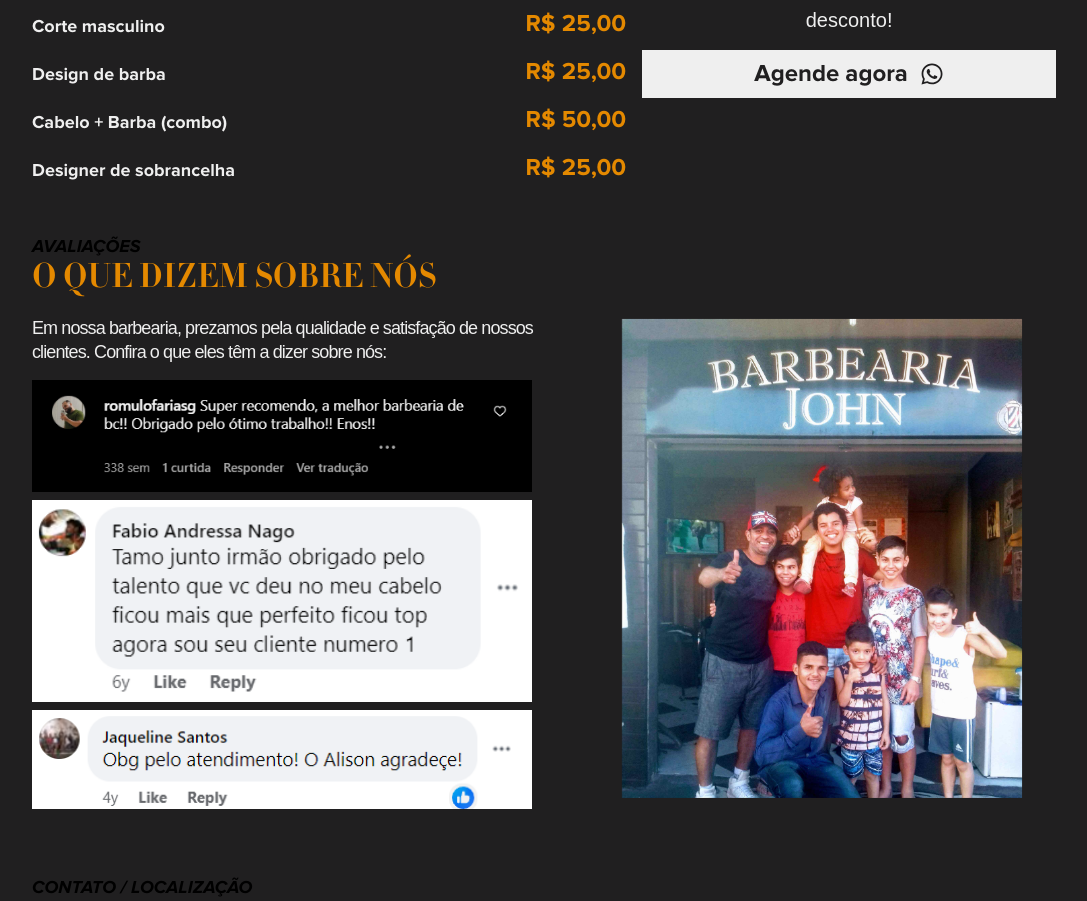
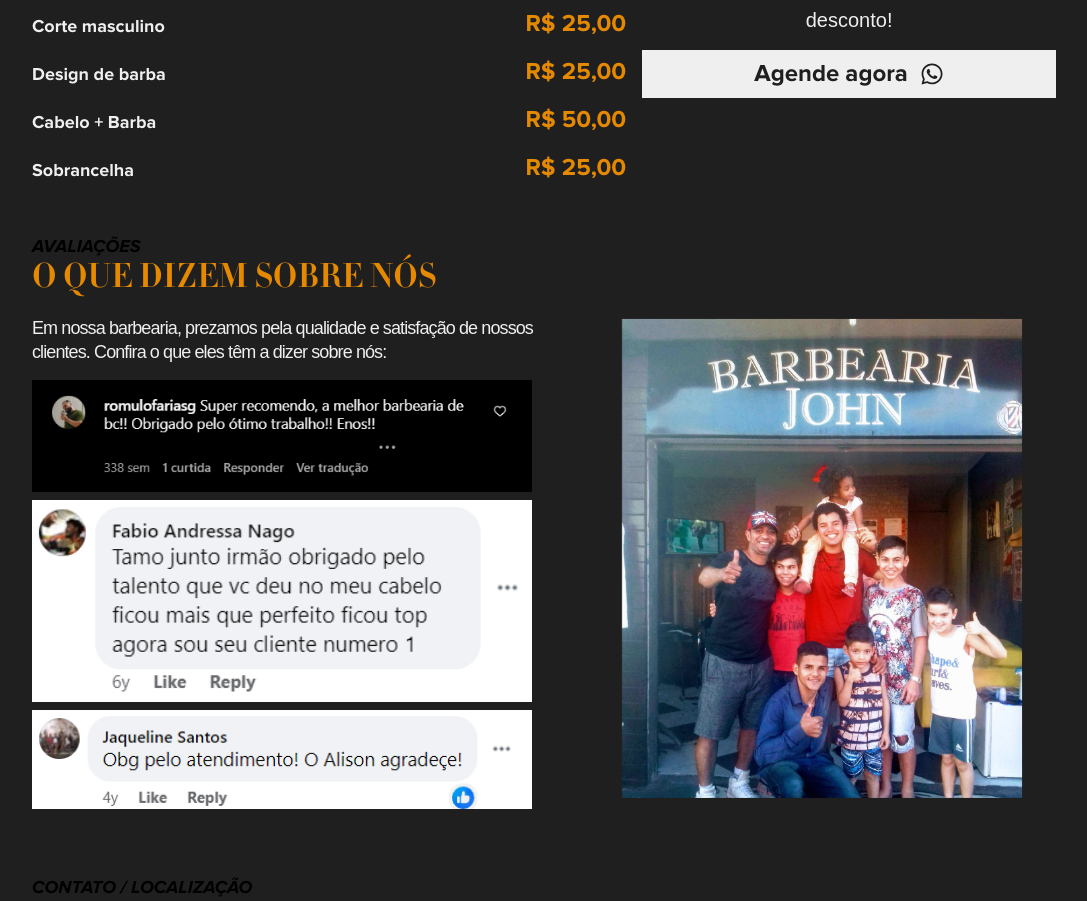
Before and after one commit to Tiago-Silverio-da-Costa/Barbearia-John, a Next.js app: page / in a window 1280 px wide. Shown: the part 1448-2349 px from the top of the page, without its empty margins (96-1183 px from the left). Built offline with nearby package versions, Linux system fonts and the light colour scheme; a web font is replaced by a local one.

Commit message:
text removed in services

```diff
--- a/components/services.tsx
+++ b/components/services.tsx
@@ -61,7 +61,7 @@
               Lista de serviços
             </p>
             <h1 className={`${didot.className} uppercase max-w-2xl text-goldColor leading-10 text-4xl font-bold mb-4`}>
-            Nossos serviços de excelência para você:
+              Nossos serviços de excelência para você:
             </h1>
           </div>
           <div className="font-semibold flex flex-col gap-4">
@@ -77,12 +77,12 @@
             </div>
 
             <div className="flex justify-between gap-2 items-end">
-              <p className="text-lg">Cabelo + Barba (combo)</p>
+              <p className="text-lg">Cabelo + Barba</p>
               <p className={` text-2xl text-goldColor`}>R$ 50,00</p>
             </div>
 
             <div className="flex justify-between gap-2 items-end">
-              <p className="text-lg">Designer de sobrancelha</p>
+              <p className="text-lg">Sobrancelha</p>
               <p className={` text-2xl text-goldColor`}>R$ 25,00</p>
             </div>
           </div>
```
